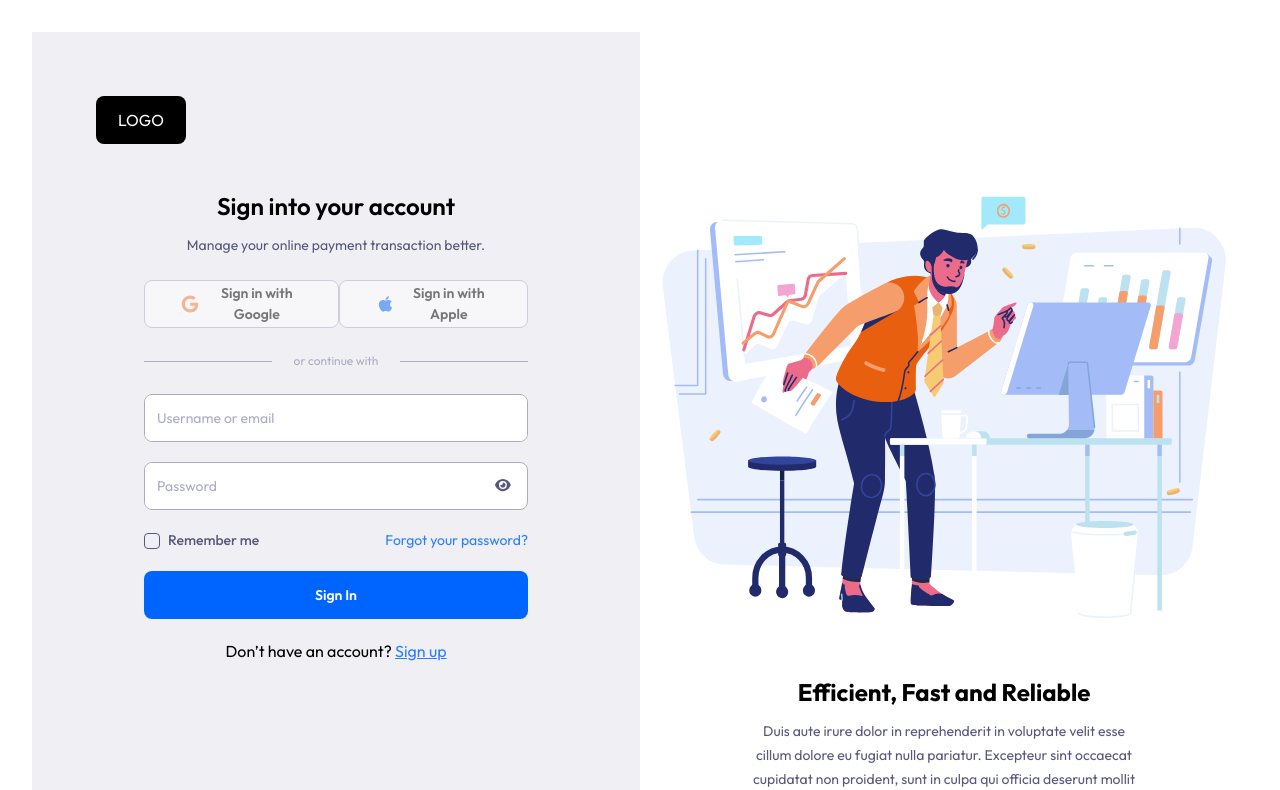
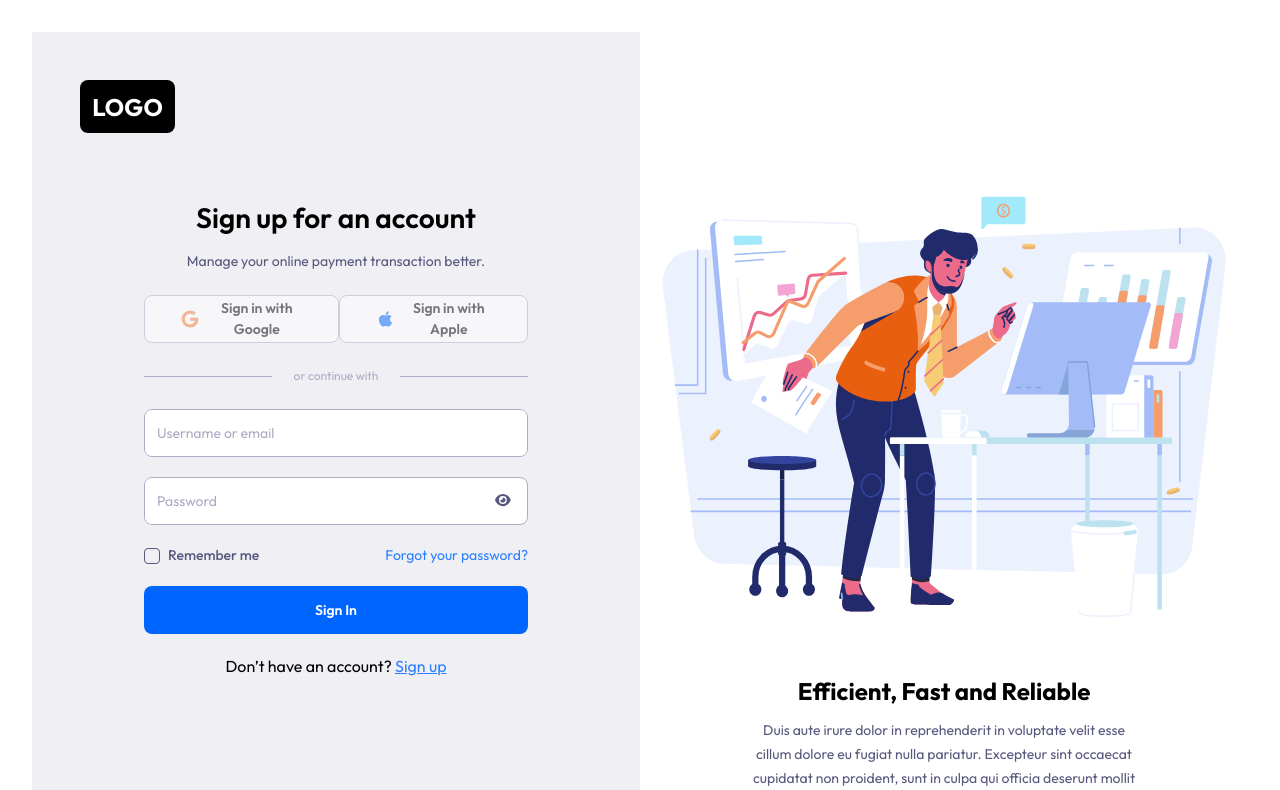
Before and after one commit to klusterthon023/klusterthon023-fintech, a React (Vite) app in the folder frontend/: page /login in a window 1280 px wide. Shown: the top 790 px of the page. Built offline with nearby package versions, Linux system fonts and the light colour scheme.

Commit message:
Changed padding to match signup page

```diff
--- a/frontend/src/pages/login/components/LeftSideContext.tsx
+++ b/frontend/src/pages/login/components/LeftSideContext.tsx
@@ -3,22 +3,18 @@ import LoginForm from "./LoginForm";
 
 function LeftSideContext() {
   return (
-    <div className="p-16 max-md:p-8  max-sm:p-4 bg-color-gray w-full min-h-screen overflow-y-scroll">
-      <div className="bg-black p-3 h-12 w-[90px] flex justify-center items-center text-white rounded-lg mb-12">
-        LOGO
+    <div className="bg-color-gray py-12 px-4 lg:px-6 xl:px-12">
+      <div className="2xl:max-w-[1200px] text-2xl font-bold text-white bg-black py-3 px-[14px] w-[95px] h-[53px]
+            flex items-center justify-center rounded-[8px] mb-16">
+                LOGO
       </div>
-      <div className="px-12 max-md:p-3 text-center ">
-        <Typography className="!mb-3" variant="h5" fontWeight={600}>
-          Sign into your account
-        </Typography>
-        <div className="mb-6">
-          <Typography variant="body4" color="gray.300">
-            Manage your online payment transaction better.
-          </Typography>
+      <section className="grid gap-6 px-4 md:px-16 xl:max-w-[1000px] xl:mx-auto">
+        <div className="flex flex-col gap-3">
+          <Typography className="!text-[28px] !font-semibold text-center">Sign up for an account</Typography>
+          <Typography color="gray.300" className="text-center !text-sm">Manage your online payment transaction better.</Typography>
         </div>
-
         <LoginForm />
-      </div>
+      </section>
     </div>
   );
 }
```
